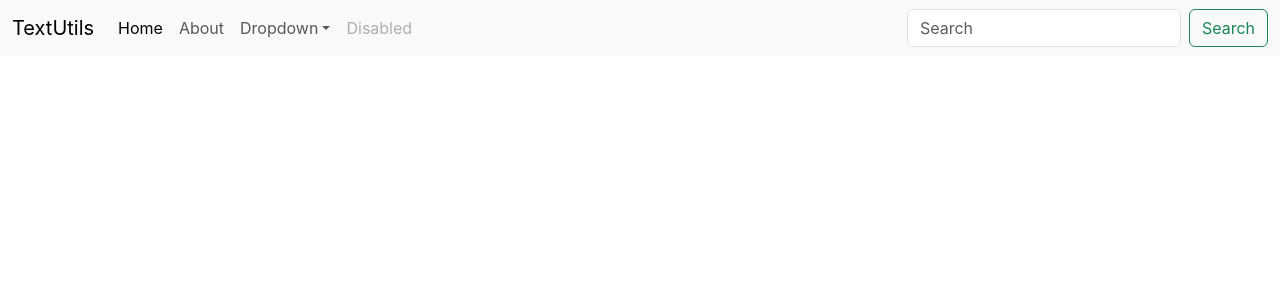
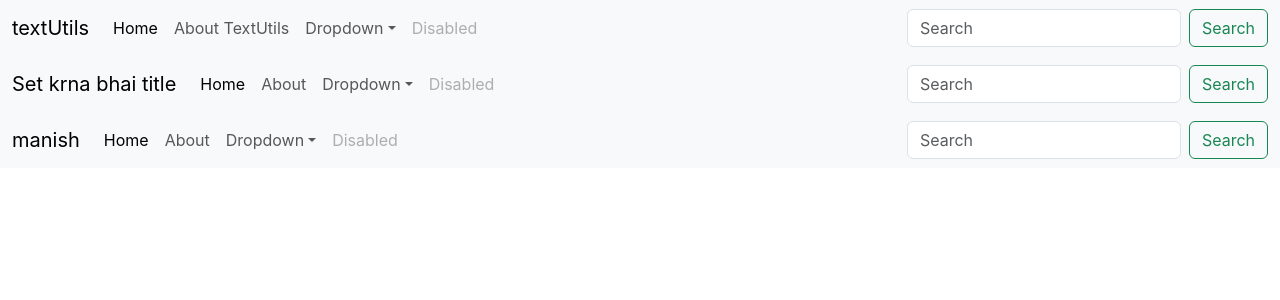
Before and after one commit to Manish72366/TextUtils, a React (Create React App) app: page / in a window 1280 px wide. Shown: the top 300 px of the page. Built offline with nearby package versions, Linux system fonts and the light colour scheme.

Commit message:
Props and modules , import , export , proptypes default etc

```diff
--- a/src/App.js
+++ b/src/App.js
@@ -1,47 +1,14 @@
-import "./manish.css";
-// 1. In computer programming, a library refers to a collection of files, programs, routines, scripts, or functions that can be referenced in the programming code. These libraries are more complex than routines, optimized, and may even be designed by the same programmers behind the programming language.
-// A software framework is a structure that you can use to build software. It acts as a foundation so you don't have to deal with creating unnecessary extra logic from scratch.
-let name = "<b>manish</b>"; // This will not look like bold this will look same as a string written  .
+import "./App.css";
+import Navbar from "./components/Navbar";
 function App() {
   return (
     <>
-    <nav className="navbar navbar-expand-lg bg-body-tertiary">  {/* class = className in the react and some changes are also  for = HtmlFor , tab = Tab and so other*/}
-  <div className="container-fluid">
-    <a className="navbar-brand" href="/">TextUtils</a>
-    <button className="navbar-toggler" type="button" data-bs-toggle="collapse" data-bs-target="/navbarSupportedContent" aria-controls="navbarSupportedContent" aria-expanded="false" aria-label="Toggle navigation">
-      <span className="navbar-toggler-icon"></span>
-    </button>
-    <div className="collapse navbar-collapse" id="navbarSupportedContent">
-      <ul className="navbar-nav me-auto mb-2 mb-lg-0">
-        <li className="nav-item">
-          <a className="nav-link active" aria-current="page" href="/">Home</a>
-        </li>
-        <li className="nav-item">
-          <a className="nav-link" href="/">About</a> {/* href = "/" means link to the same page where you are */}
-        </li>
-        <li className="nav-item dropdown">
-          <a className="nav-link dropdown-toggle" href="/" role="button" data-bs-toggle="dropdown" aria-expanded="false">
-            Dropdown
-          </a>
-          <ul className="dropdown-menu">
-            <li><a className="dropdown-item" href="/">Action</a></li>
-            <li><a className="dropdown-item" href="/">Another action</a></li>
-            <li><hr className="dropdown-divider"/></li> {/* non closing tags like hr should close by /> */}
-            <li><a className="dropdown-item" href="/">Something else here</a></li>
-          </ul>
-        </li>
-        <li className="nav-item">
-          <a className="nav-link disabled" aria-disabled="true">Disabled</a>
-        </li>
-      </ul>
-      <form className="d-flex" role="search">
-        <input className="form-control me-2" type="search" placeholder="Search" aria-label="Search"/>
-        <button className="btn btn-outline-success" type="submit">Search</button>
-      </form>
-    </div>
-  </div>
-</nav>
-</>
+      {/* So we are importing Navbar from Navbar.js so the thing which that file returns has been shown here */}
+      <Navbar title="textUtils" aboutText="About TextUtils" />
+      {/* <Navbar title = {7} aboutText = "about"/>  this show an error in console as title is integer*/}
+      <Navbar /> {/* Default props values will be assigned*/}
+      <Navbar title = "manish"/>
+    </>
   );
 }
 
--- /dev/null
+++ b/src/components/Navbar.js
@@ -0,0 +1,57 @@
+// rfc  a shortuct for react function based components
+// In React, the term props stands for properties, which refers to the properties of an object. This is because all elements created in React are JavaScript objects. As a result, passing data into a component is done by creating properties and values for the object.
+import React from 'react'
+import PropTypes from 'prop-types'
+
+export default function Navbar(props) {
+  return (
+    <nav className="navbar navbar-expand-lg bg-body-tertiary">  {/* class = className in the react and some changes are also  for = HtmlFor , tab = Tab and so other*/}
+    <div className="container-fluid">
+      <a className="navbar-brand" href="/">{props.title}</a>
+      <button className="navbar-toggler" type="button" data-bs-toggle="collapse" data-bs-target="/navbarSupportedContent" aria-controls="navbarSupportedContent" aria-expanded="false" aria-label="Toggle navigation">
+        <span className="navbar-toggler-icon"></span>
+      </button>
+      <div className="collapse navbar-collapse" id="navbarSupportedContent">
+        <ul className="navbar-nav me-auto mb-2 mb-lg-0">
+          <li className="nav-item">
+            <a className="nav-link active" aria-current="page" href="/">Home</a>
+          </li>
+          <li className="nav-item">
+            <a className="nav-link" href="/">{props.aboutText}</a> {/* href = "/" means link to the same page where you are */}
+          </li>
+          <li className="nav-item dropdown">
+            <a className="nav-link dropdown-toggle" href="/" role="button" data-bs-toggle="dropdown" aria-expanded="false">
+              Dropdown
+            </a>
+            <ul className="dropdown-menu">
+              <li><a className="dropdown-item" href="/">Action</a></li>
+              <li><a className="dropdown-item" href="/">Another action</a></li>
+              <li><hr className="dropdown-divider"/></li> {/* non closing tags like hr should close by /> */}
+              <li><a className="dropdown-item" href="/">Something else here</a></li>
+            </ul>
+          </li>
+          <li className="nav-item">
+            <a className="nav-link disabled" aria-disabled="true">Disabled</a>
+          </li>
+        </ul>
+        <form className="d-flex" role="search">
+          <input className="form-control me-2" type="search" placeholder="Search" aria-label="Search"/>
+          <button className="btn btn-outline-success" type="submit">Search</button>
+        </form>
+      </div>
+    </div>
+  </nav>
+  )
+}
+
+// To define what are the data types of props you are going to send if that are been different than assigned so show an error in console . other wise error won't show in console.  so glti pakdi jaaye we defined this.
+Navbar.propTypes = {
+    title : PropTypes.string,
+    // title : PropTypes.string.isRequired, means if you forget to send the title so it will show you an error in console.
+    aboutText : PropTypes.string.isRequired
+};
+
+Navbar.defaultProps = {
+     title : "Set krna bhai title",
+     aboutText : "About"
+}
--- a/src/module2.mjs
+++ b/src/module2.mjs
@@ -1,5 +1,5 @@
 // import ele from './module1.mjs' // importing ele from module1 file.
 import ele , {a,b,d} from './module1.mjs'
-// import ele , {a,b,d} from './module1.mjs' so ele is by default but not other so you can put any name in place of ele but {a,b,d} are not default so they must have same name as what we are exporting.
+// import ele , {a1,b,d} from './module1.mjs' so ele is by default but not other so you can put any name in place of ele but {a1,b,d} are not default so they must have same name as what we are exporting.
 console.log(ele);
 console.log(a + " " +  b + " " + d);
```
